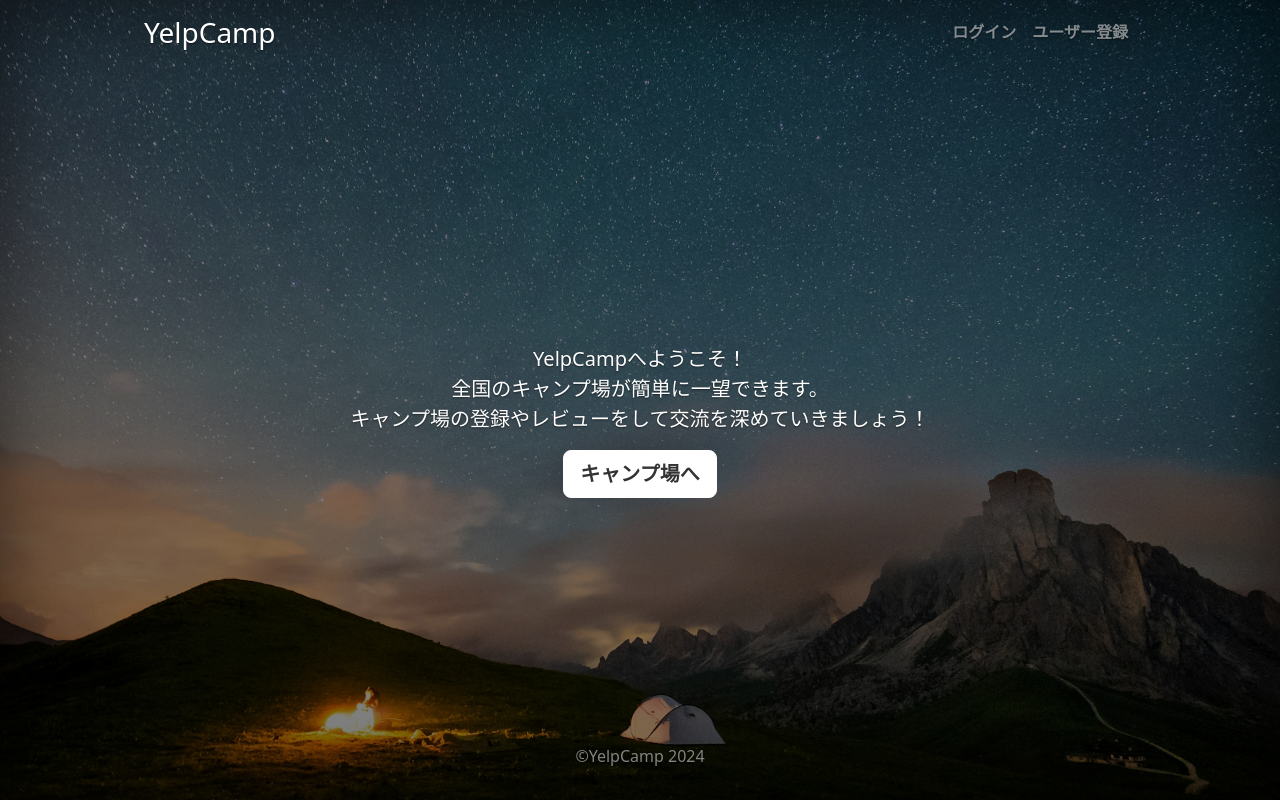
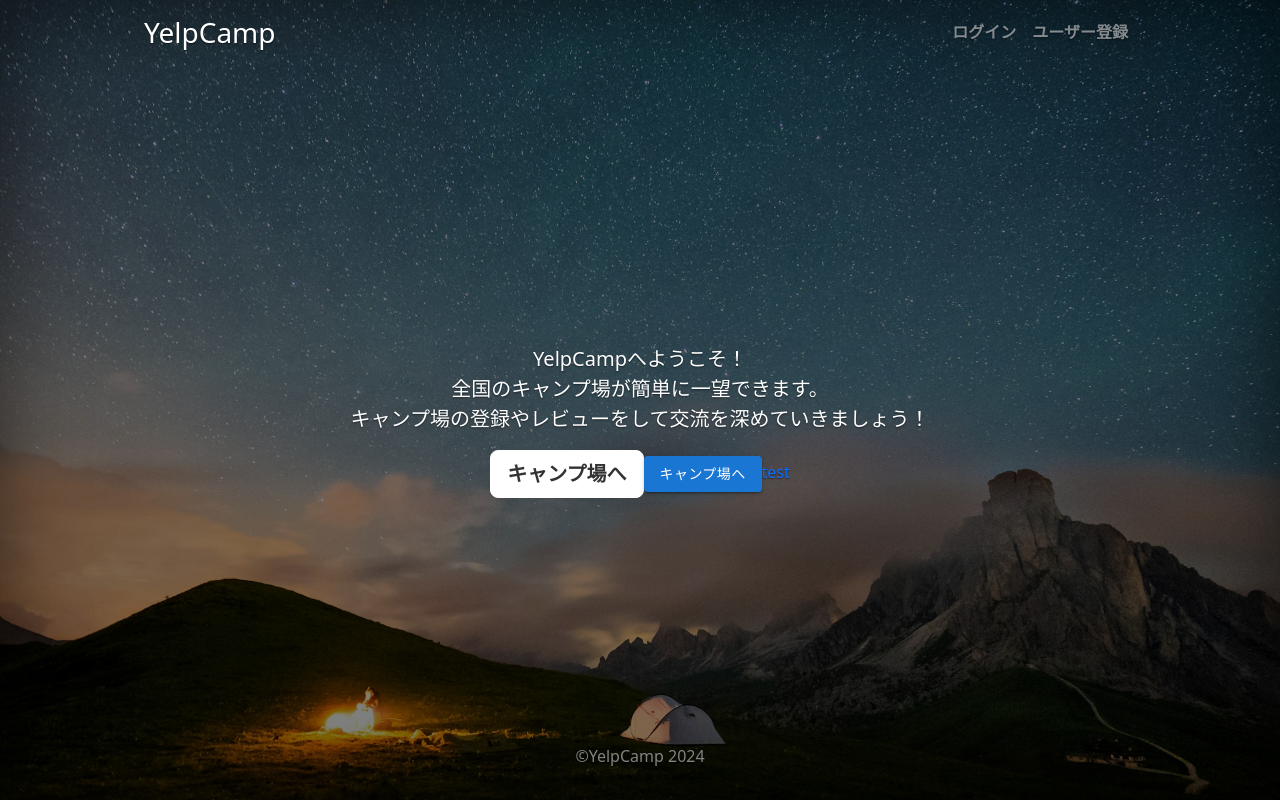
Before and after one commit to yukimnb/yelpcamp-react, a React (Vite) app: page / in a window 1280 px wide. Built offline with nearby package versions, Linux system fonts and the light colour scheme.

Commit message:
MUIの導入に伴い、styled-componentsから@emotion/styledに変更

```diff
--- a/src/components/ClusterMap.jsx
+++ b/src/components/ClusterMap.jsx
@@ -1,5 +1,5 @@
 import { useRef, useEffect } from "react";
-import styled from "styled-components";
+import styled from "@emotion/styled";
 import mapboxgl from "mapbox-gl";
 import PropTypes from "prop-types";
 
--- a/src/components/Map.jsx
+++ b/src/components/Map.jsx
@@ -1,5 +1,5 @@
 import { useRef, useEffect } from "react";
-import styled from "styled-components";
+import styled from "@emotion/styled";
 import mapboxgl from "mapbox-gl";
 import PropTypes from "prop-types";
 
--- a/src/components/StyledGlobal.jsx
+++ b/src/components/StyledGlobal.jsx
@@ -1,7 +1,9 @@
-import { createGlobalStyle } from "styled-components";
+import { Global, css } from "@emotion/react";
 
-export const StyledGlobal = createGlobalStyle`
-a {
-  text-decoration: none;
-}
+const global = css`
+  a {
+    text-decoration: none;
+  }
 `;
+
+export const StyledGlobal = () => <Global styles={global} />;
--- a/src/pages/IndexPage.jsx
+++ b/src/pages/IndexPage.jsx
@@ -1,4 +1,4 @@
-import styled from "styled-components";
+import styled from "@emotion/styled";
 import { Link, useNavigate } from "react-router-dom";
 import { userLogout } from "../utils/userAPI";
 import { toast } from "react-toastify";
@@ -6,6 +6,7 @@ import { useUser } from "../components/ContextProvider";
 import { useErrorBoundary } from "react-error-boundary";
 import { useMutation } from "react-query";
 import indexImage from "../assets/img/index.jpg";
+import { Button } from "@mui/material";
 
 export const IndexPage = () => {
   const [user, setUser] = useUser();
@@ -55,6 +56,10 @@ export const IndexPage = () => {
             <StyledLink to="/campgrounds" className="btn btn-lg btn-secondary fw-bold border-white bg-white">
               キャンプ場へ
             </StyledLink>
+            <Button variant="contained" color="primary">
+              キャンプ場へ
+            </Button>
+            <a href="">test</a>
           </main>
           <footer className="mt-auto text-white-50">
             <p>&copy;YelpCamp 2024</p>
```
Also changed, not shown: package.json (+5 -2 lines), 1 other file (tests, documents, lock files or other folders).
